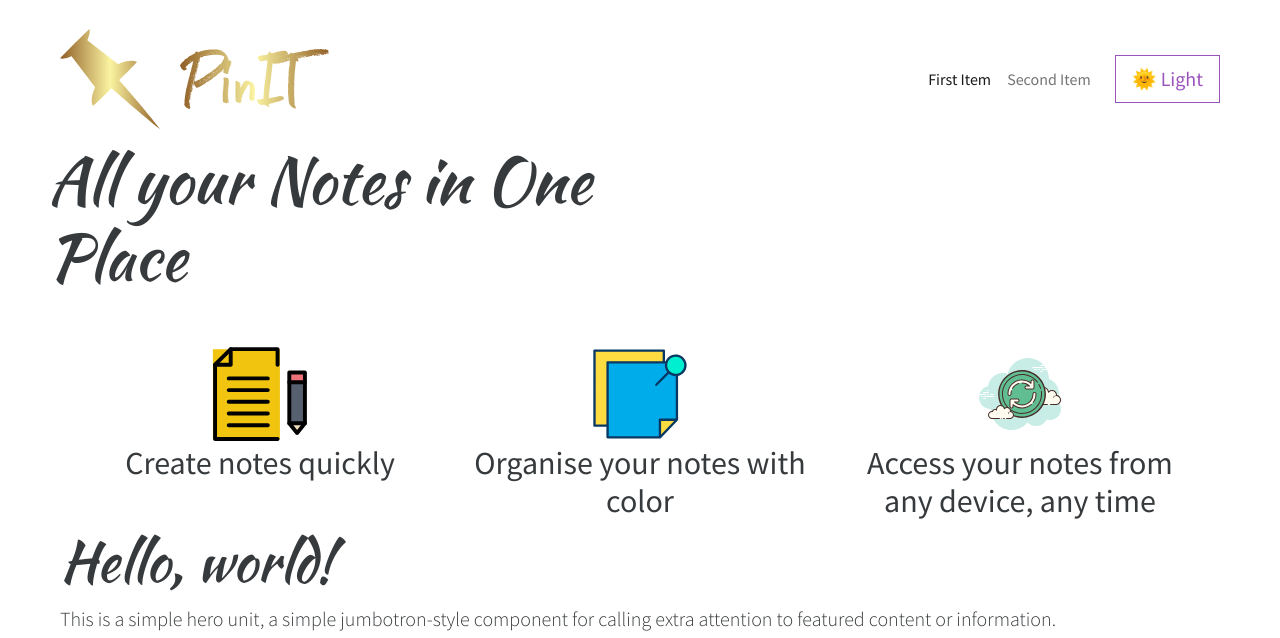
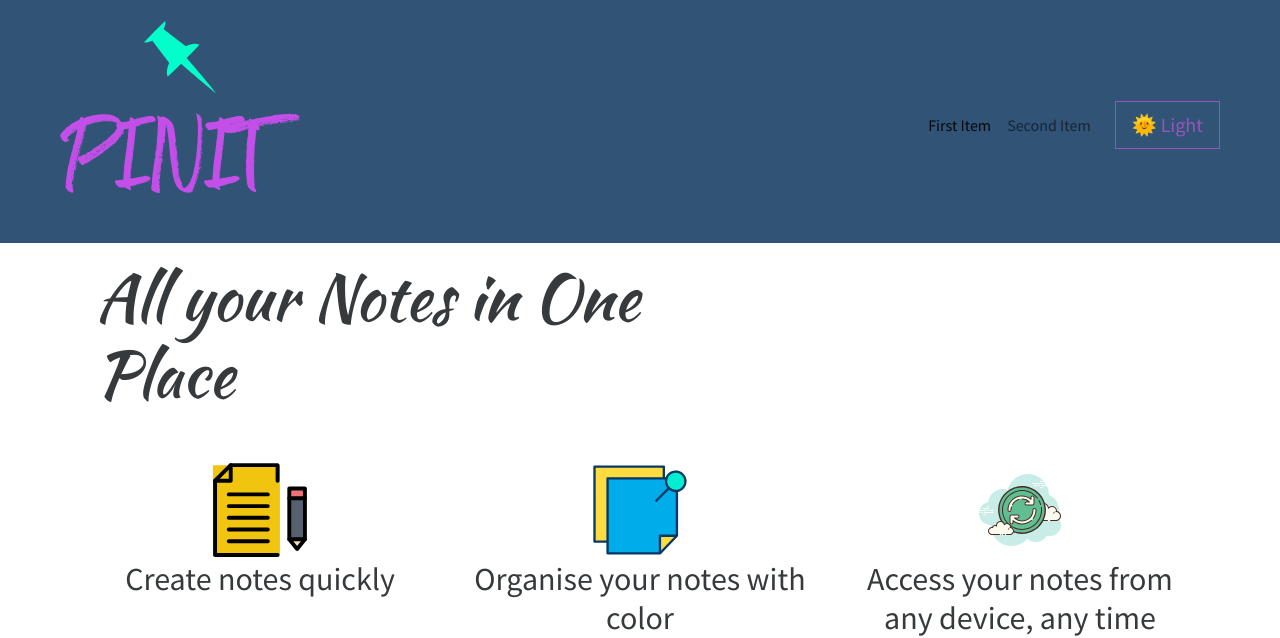
Before and after one commit to viper-5/PinIt, a Flask app: page / in a window 1280 px wide; the page is wider, and only the part inside the window is pictured. Shown: the top 638 px of that part. Run offline with Flask 2, Linux system fonts and the light colour scheme; some libraries are stand-ins or nearby versions.

Commit message:
Change navbar background

```diff
--- a/static/css/styles.css
+++ b/static/css/styles.css
@@ -15,3 +15,7 @@ h2 {
 .feature-text {
     text-align: center;
 }
+
+.navbar {
+    background-color: #305376
+}
--- a/templates/base.html
+++ b/templates/base.html
@@ -29,10 +29,10 @@
 </head>
 
 <body>
-    <section id="title" class="myNav me-auto ms-5">
-        <nav class="navbar navbar-transparent navbar-light navbar-expand-md ms-auto mt-3">
+    <section id="title" class="myNav me-auto">
+        <nav class="navbar navbar-light navbar-expand-md  pt-3 ps-5">
             <div class="container-fluid"><a class="navbar-brand" href="#">
-                    <img src="{{ url_for('static', filename='img/brand.svg')}}" />
+                    <img src="{{ url_for('static', filename='img/brand-alt.svg')}}" />
                 </a><button data-bs-toggle="collapse" class="navbar-toggler" data-bs-target="#navcol-1">
                     <span class="visually-hidden">
                         Toggle navigation
--- a/templates/index.html
+++ b/templates/index.html
@@ -1,7 +1,7 @@
 {% extends 'base.html' %}
 
 {% block content %}
-<div class="col-lg-6 col-md-12 col-sm-12 ms-5 me-5">
+<div class="col-lg-6 col-md-12 mt-3 col-sm-12 ms-5 me-5 ps-5">
     <h1 style="font-size: 4rem;">All your Notes in One Place</h1>
 </div>
 <div class="container mt-5">
```
